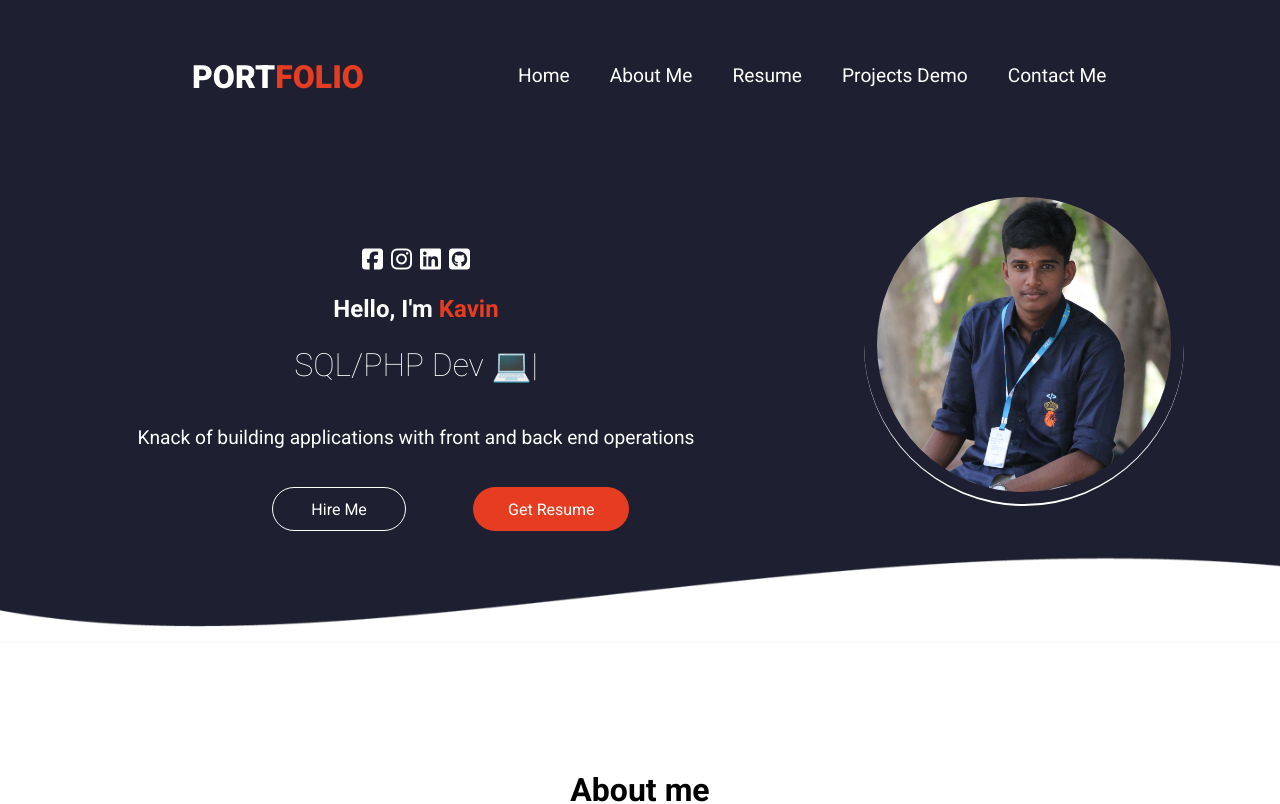
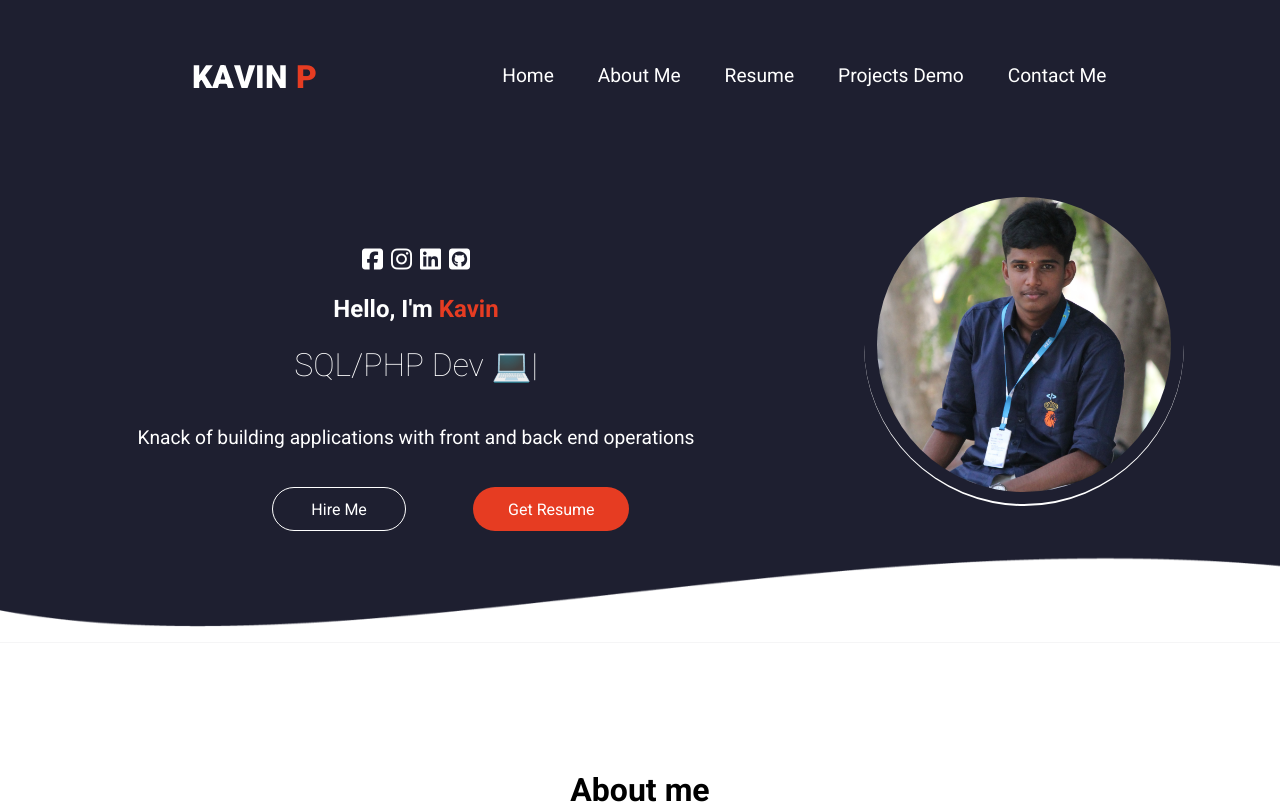
Before and after one commit to kavinprakash091/my_portfolio, a React (Create React App) app: page / in a window 1280 px wide. Shown: the top 804 px of the page. Built offline with nearby package versions, Linux system fonts and the light colour scheme.

Commit message:
navbar-animation

```diff
--- a/src/portfolioComponents/Home/Navbar.css
+++ b/src/portfolioComponents/Home/Navbar.css
@@ -24,6 +24,21 @@
   color: #fff;
 }
 
+.logo span {
+  position: relative;
+  display: inline-block;
+  text-transform: uppercase;
+  animation: flip 3s infinite;
+  animation-delay: calc(0.3s * var(--i));
+}
+
+@keyframes flip {
+  0%,
+  50% {
+    transform: rotateY(360deg);
+  }
+}
+
 .nav-links {
   list-style: none;
   float: right;
@@ -45,7 +60,9 @@
 
 .nav-links li a:hover {
   color: #e63c22;
+  padding-top: 7%;
   padding-bottom: 7%;
+  border-top: 2px solid #e63c22;
   border-bottom: 2px solid #e63c22;
 }
 
@@ -133,13 +150,13 @@
   .menu-button {
     display: block;
   }
-    #isChecked:checked~.menu-button1 {
+  #isChecked:checked ~ .menu-button1 {
     display: block;
   }
-    #isChecked:checked~.menu-button {
+  #isChecked:checked ~ .menu-button {
     display: none;
   }
-    #isChecked:checked~.nav-links {
+  #isChecked:checked ~ .nav-links {
     right: 7%;
     position: absolute;
   }
--- a/src/portfolioComponents/Home/Navbar.js
+++ b/src/portfolioComponents/Home/Navbar.js
@@ -1,36 +1,44 @@
-import React from "react";
-import "./Navbar.css";
+import React from 'react';
+import './Navbar.css';
 
 export default function Navbar() {
   return (
     <div className="nav-bar-container">
       <input type="checkbox" id="isChecked" />
       <label for="isChecked" className="menu-button">
-        <i class="fa-solid fa-bars"></i>
-      </label>
+        <i class="fa-solid fa-bars"> </i>{' '}
+      </label>{' '}
       <label for="isChecked" className="menu-button1">
-        <i class="fa-solid fa-xmark"></i>
-      </label>
+        <i class="fa-solid fa-xmark"> </i>{' '}
+      </label>{' '}
       <div class="logo">
-        PORT<span className="color-text">FOLIO</span>
-      </div>
+        <span className={{ '--i': '1' }}>K</span>
+        <span className={{ '--i': '2' }}>A</span>
+        <span className={{ '--i': '3' }}>V</span>
+        <span className={{ '--i': '4' }}>I</span>
+        <span className={{ '--i': '5' }}>N</span>
+        <span className={{ '--i': '6' }}>&nbsp;</span>
+        <span className={{ '--i': '7' }}>
+          <div className="color-text"> P </div>
+        </span>
+      </div>{' '}
       <ul className="nav-links">
         <li>
-          <a href="#home">Home</a>
-        </li>
+          <a href="#home"> Home </a>{' '}
+        </li>{' '}
         <li>
-          <a href="#aboutme">About Me</a>
-        </li>
+          <a href="#aboutme"> About Me </a>{' '}
+        </li>{' '}
         <li>
-          <a href="#resume">Resume</a>
-        </li>
+          <a href="#resume"> Resume </a>{' '}
+        </li>{' '}
         <li>
-          <a href="#achievements">Projects Demo</a>
-        </li>
+          <a href="#achievements"> Projects Demo </a>{' '}
+        </li>{' '}
         <li>
-          <a href="#contactme">Contact Me</a>
-        </li>
-      </ul>
+          <a href="#contactme"> Contact Me </a>{' '}
+        </li>{' '}
+      </ul>{' '}
     </div>
   );
 }
```
Lines whose indentation alone changed are shown as unchanged.
